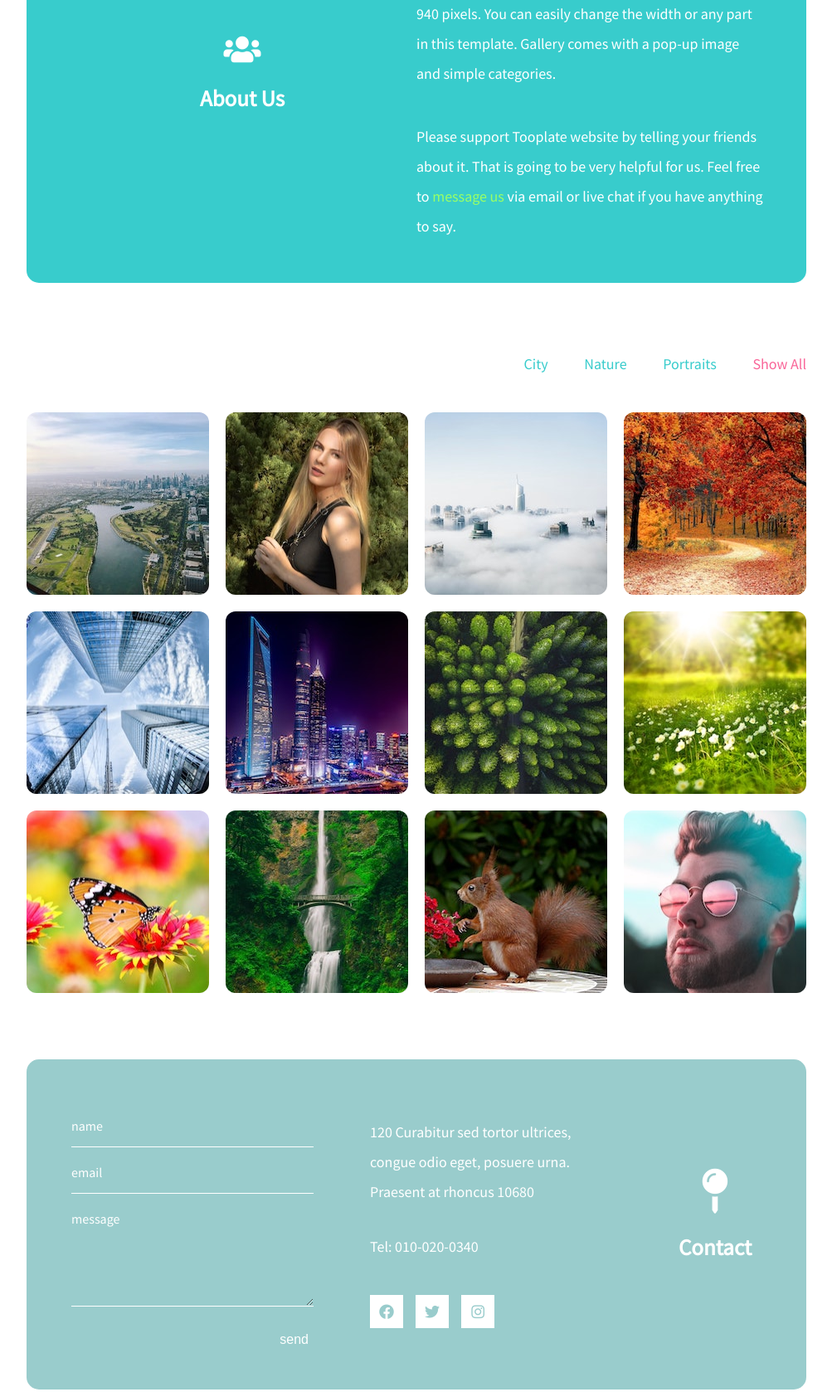
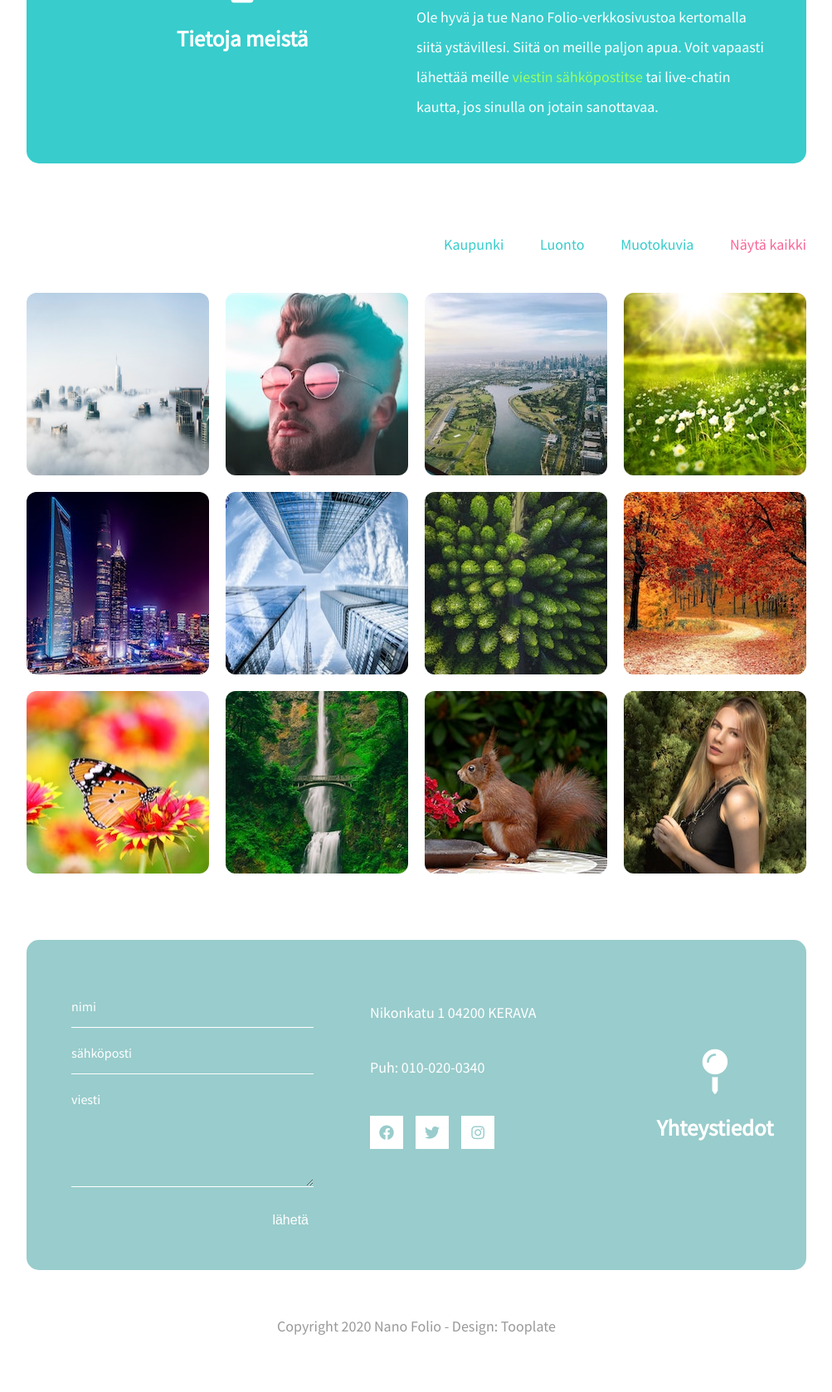
Before and after one commit to hoanglekeuda/hoanglekeuda.github.com, a plain HTML site: page demo3/index.html in a window 1280 px wide. Shown: the part 721-2399 px from the top of the page at 83% size, without its empty margins (138-1141 px from the left). Drawn offline with Linux system fonts and the light colour scheme.

Commit message:
teh 25
teh 25

```diff
--- a/demo3/index.html
+++ b/demo3/index.html
@@ -3,7 +3,7 @@
 <head>
 	<meta charset="UTF-8">
 	<meta name="viewport" content="width=device-width, initial-scale=1.0">
-	<title>Nano Folio - Simple HTML Template</title>
+	<title>Nano Folio - Yksinkertainen HTML -pohja</title>
 	<link rel="stylesheet" href="fontawesome/css/all.min.css"> <!-- https://fontawesome.com/ -->
 	<link href="https://fonts.googleapis.com/css2?family=Source+Sans+Pro&display=swap" rel="stylesheet"> <!-- https://fonts.google.com/ -->
 	<link href="css/magnific-popup.min.css" rel="stylesheet">
@@ -26,80 +26,80 @@ https://www.tooplate.com/view/2122-nano-folio
 		<section class="tm-about tm-mb-80 tm-p-50 tm-bgcolor-2 tm-border-rounded">
 			<div class="tm-about-header tm-flex-center">
 				<i class="fas fa-users fa-2x"></i>
-				<h2>About Us</h2>
+				<h2>Tietoja meistä</h2>
 			</div>
 			<div class="tm-about-text">
-				<p class="tm-mb-40">Nano Folio is simple HTML template with a minimal very light-weight custom CSS file. Max content width is 940 pixels. You can easily change the width or any part in this template. Gallery comes with a pop-up image and simple categories.</p>
-				<p class="tm-mb-0">Please support Tooplate website by telling your friends about it. That is going to be very helpful for us. Feel free to <a rel="nofollow" href="https://www.tooplate.com/contact" target="_blank">message us</a> via email or live chat if you have anything to say.</p>
+				<p class="tm-mb-40">Käykää Nano Foliossa!</p>
+				<p class="tm-mb-0">Ole hyvä ja tue Nano Folio-verkkosivustoa kertomalla siitä ystävillesi. Siitä on meille paljon apua. Voit vapaasti lähettää meille <a rel="nofollow" href="https://www.tooplate.com/contact" target="_blank">viestin sähköpostitse</a> tai live-chatin kautta, jos sinulla on jotain sanottavaa.</p>
 			</div>
 		</section>
 
 		<div class="tm-gallery-section tm-mb-80">
 			<ul class="filters-button-group tm-mb-40">
-				<li><a href="#" data-filter=".city">City</a></li>
-				<li><a href="#" data-filter=".nature">Nature</a></li>
-				<li><a href="#" data-filter=".portraits">Portraits</a></li>
-				<li><a href="#" class="active" data-filter="*">Show All</a></li>
+				<li><a href="#" data-filter=".kaupunki">Kaupunki</a></li>
+				<li><a href="#" data-filter=".luonto">Luonto</a></li>
+				<li><a href="#" data-filter=".muotokuvia">Muotokuvia</a></li>
+				<li><a href="#" class="active" data-filter="*">Näytä kaikki</a></li>
 			</ul>
 			<div class="tm-gallery">
-				<div class="tm-gallery-item city portraits">
-		            <a href="img/img-01.jpg">
-		            	<img src="img/tn-img-01.jpg" alt="City Scape" class="img-fluid" />
+				<div class="tm-gallery-item kaupunki muotokuvia">
+		            <a href="img/img-03.jpg">
+		            	<img src="img/img-03.jpg" alt="Gallery item" class="img-fluid" />
 		            </a>
 		        </div>
-				<div class="tm-gallery-item portraits">
-		            <a href="img/img-02.jpg">
-		            	<img src="img/tn-img-02.jpg" alt="Beautiful Lady" class="img-fluid" />
+				<div class="tm-gallery-item muotokuvia">
+		            <a href="img/img-12.jpg">
+		            	<img src="img/tn-img-12.jpg" alt="Gallery item" class="img-fluid" />
 		            </a>
 		        </div>
-				<div class="tm-gallery-item city">
-		            <a href="img/img-03.jpg">
-		            	<img src="img/tn-img-03.jpg" alt="City over cloud" class="img-fluid" />
+				<div class="tm-gallery-item kaupunki">
+		            <a href="img/img-01.jpg">
+		            	<img src="img/tn-img-01.jpg" alt="Gallery item" class="img-fluid" />
 		            </a>
 		        </div>
-		        <div class="tm-gallery-item nature">
-		            <a href="img/img-04.jpg">
-		            	<img src="img/tn-img-04.jpg" alt="Autumn Forest" class="img-fluid" />
+		        <div class="tm-gallery-item luonto">
+		            <a href="img/img-08.jpg">
+		            	<img src="img/tn-img-08.jpg" alt="Gallery item" class="img-fluid" />
 		            </a>
 		        </div>
-				<div class="tm-gallery-item city">
-		            <a href="img/img-05.jpg">
-		            	<img src="img/tn-img-05.jpg" alt="Skyscrapers Reflected" class="img-fluid" />
+				<div class="tm-gallery-item kaupunki">
+		            <a href="img/img-06.jpg">
+		            	<img src="img/tn-img-06.jpg" alt="Gallery item" class="img-fluid" />
 		            </a>
 		        </div>
-				<div class="tm-gallery-item city">
-		            <a href="img/img-06.jpg">
-		            	<img src="img/tn-img-06.jpg" alt="City Night" class="img-fluid" />
+				<div class="tm-gallery-item kaupunki">
+		            <a href="img/img-05.jpg">
+		            	<img src="img/tn-img-05.jpg" alt="Gallery item" class="img-fluid" />
 		            </a>
 		        </div>
-		        <div class="tm-gallery-item nature portraits">
+		        <div class="tm-gallery-item luonto muotokuvia">
 		            <a href="img/img-07.jpg">
 		            	<img src="img/tn-img-07.jpg" alt="Gallery item" class="img-fluid" />
 		            </a>
 		        </div>
-				<div class="tm-gallery-item nature">
-		            <a href="img/img-08.jpg">
-		            	<img src="img/tn-img-08.jpg" alt="Gallery item" class="img-fluid" />
+				<div class="tm-gallery-item luonto">
+		            <a href="img/img-04.jpg">
+		            	<img src="img/tn-img-04.jpg" alt="Gallery item" class="img-fluid" />
 		            </a>
 		        </div>
-				<div class="tm-gallery-item nature">
+				<div class="tm-gallery-item luonto">
 		            <a href="img/img-09.jpg">
 		            	<img src="img/tn-img-09.jpg" alt="Gallery item" class="img-fluid" />
 		            </a>
 		        </div>
-		        <div class="tm-gallery-item nature portraits">
+		        <div class="tm-gallery-item luonto muotokuvia">
 		            <a href="img/img-10.jpg">
 		            	<img src="img/tn-img-10.jpg" alt="Gallery item" class="img-fluid" />
 		            </a>
 		        </div>
-				<div class="tm-gallery-item nature">
+				<div class="tm-gallery-item luonto">
 		            <a href="img/img-11.jpg">
 		            	<img src="img/tn-img-11.jpg" alt="Gallery item" class="img-fluid" />
 		            </a>
 		        </div>
-				<div class="tm-gallery-item portraits">
-		            <a href="img/img-12.jpg">
-		            	<img src="img/tn-img-12.jpg" alt="Gallery item" class="img-fluid" />
+				<div class="tm-gallery-item muotokuvia">
+		            <a href="img/img-02.jpg">
+		            	<img src="img/tn-img-02.jpg" alt="Gallery item" class="img-fluid" />
 		            </a>
 		        </div>
 			</div>
@@ -108,15 +108,14 @@ https://www.tooplate.com/view/2122-nano-folio
 		<section class="tm-contact tm-mb-50 tm-bgcolor-3 tm-border-rounded">
 			<div class="tm-contact-header tm-flex-center">
 				<i class="fas fa-map-pin fa-3x"></i>
-				<h2>Contact</h2>
+				<h2>Yhteystiedot</h2>
 			</div>
 			<div class="tm-contact-info">
 				<address class="tm-mb-30">
-					120 Curabitur sed tortor ultrices,
-					congue odio eget, posuere urna.
-					Praesent at rhoncus 10680
+					Nikonkatu 1
+					04200 KERAVA
 				</address>
-				<div class="tm-text-white tm-mb-40">Tel: <a href="tel:0100200340" class="tm-link-white">010-020-0340</a></div>
+				<div class="tm-text-white tm-mb-40">Puh: <a href="tel:0100200340" class="tm-link-white">010-020-0340</a></div>
 				<div class="tm-flex">
 					<a href="https://facebook.com" class="tm-social-link"><i class="fab fa-facebook"></i></a>
 					<a href="https://twitter.com" class="tm-social-link"><i class="fab fa-twitter"></i></a>
@@ -125,10 +124,10 @@ https://www.tooplate.com/view/2122-nano-folio
 			</div>
 			<div class="tm-contact-form-container">
 				<form id="contact-form" action="" method="POST" class="tm-contact-form">
-		          	<input type="text" name="name" placeholder="name" required="" />
-		          	<input type="email" name="email" placeholder="email" required="" />
-		          	<textarea rows="5" name="message" class="tm-mb-30" placeholder="message" required=""></textarea>
-		          	<button type="submit" class="tm-right tm-btn-submit">send</button>
+		          	<input type="text" name="nimi" placeholder="nimi" required="" />
+		          	<input type="email" name="sähköposti" placeholder="sähköposti" required="" />
+		          	<textarea rows="5" name="viesti" class="tm-mb-30" placeholder="viesti" required=""></textarea>
+		          	<button type="submit" class="tm-right tm-btn-submit">lähetä</button>
 		        </form>
 			</div>
 		</section>
```
Also changed, not shown: 1 other file.
